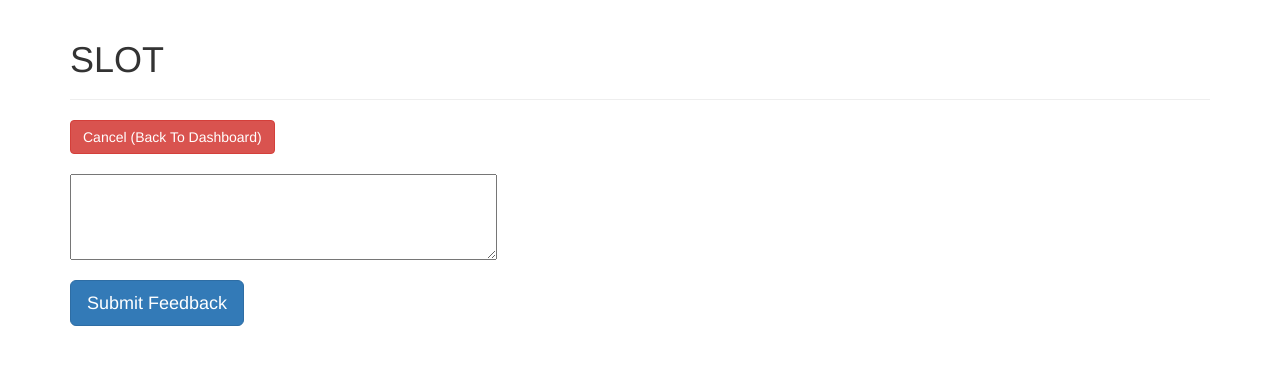
After one commit to nhshd-slot/slot, a Flask app: page /feedback in a window 1280 px wide. The commit adds this page. Shown: the top 365 px of the page. Run offline with Flask 2, Linux system fonts and the light colour scheme; parts of the project's set-up code (start-up, migrations or seed data) failed here and were passed over; some libraries are stand-ins or nearby versions.

Commit message:
Add new feedback route and template.

```diff
--- a/slot/controller.py
+++ b/slot/controller.py
@@ -38,6 +38,24 @@ def dashboard():
                            ops=ops,
                            dash_refresh_timeout=config.dash_refresh_timeout,
                            instance_name=config.INSTANCE_NAME)
+
+
+def receive_feedback():
+    if request.method == 'POST':
+        print(request.form)
+        feedback_text = request.form['feedback_text']
+
+        feedback = {
+            'text': feedback_text,
+            'timestamp': utils.ticks_utc_now()
+        }
+
+        print(feedback)
+
+        return redirect('/dashboard', code=302)
+
+    else:
+        return render_template('feedback.html')
 
 
 def render_new_procedure_form():
--- a/slot/routes.py
+++ b/slot/routes.py
@@ -24,6 +24,11 @@ def receive_sms():
     return con.receive_sms()
 
 
+@app.route('/feedback', methods=['GET', 'POST'])
+def receive_feedback():
+    return con.receive_feedback()
+
+
 @app.route('/complete', methods=['POST'])
 @login_required
 def complete_procedure():
--- a/slot/templates/dashboard.html
+++ b/slot/templates/dashboard.html
@@ -18,6 +18,7 @@
         <div class="row">
             <div class="col-lg-8">
                 <a href="/new" class="btn btn-lg btn-success" role="button">Add Opportunity</a>
+                <a href="/feedback" class="btn btn-lg btn-info pull-right" role="button">Feedback</a>
                 <a href="/dashboard" class="btn btn-lg btn-info" role="button">Refresh</a>
             </div>
             <div class="col-lg-4">
--- /dev/null
+++ b/slot/templates/feedback.html
@@ -0,0 +1,21 @@
+{% extends "layout.html" %}
+
+{% block title %}Index{% endblock %}
+
+{% block content %}
+<div class="container">
+    <div class="nav-buttons">
+        <a href="/" class="btn btn btn-danger" role="button">Cancel (Back To Dashboard)</a>
+    </div>
+    <div><br></div>
+    <div class="feedback-input-form">
+        <form class="form" action="/feedback" method="post">
+            <div class="form-group">
+                <textarea name="feedback_text" id="feedback_text" rows="4" cols="50"></textarea>
+            </div>
+            <button type="submit" class="btn btn-primary btn-lg">Submit Feedback</button>
+        </form>
+    </div>
+</div>
+
+{% endblock %}
```
